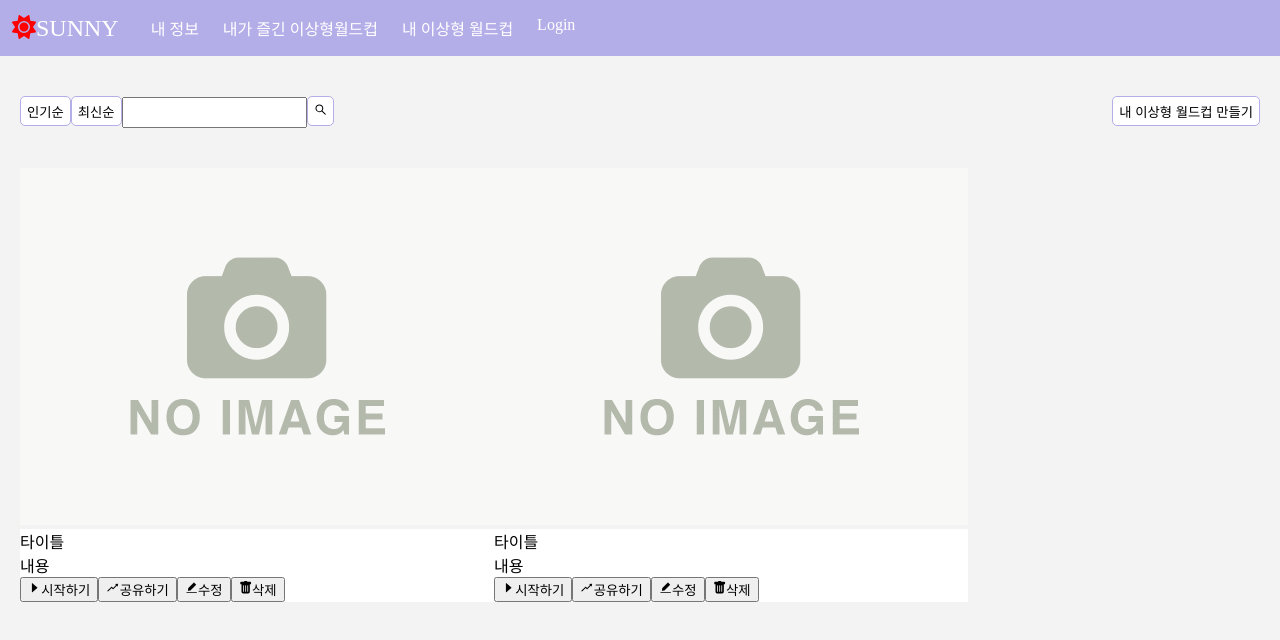
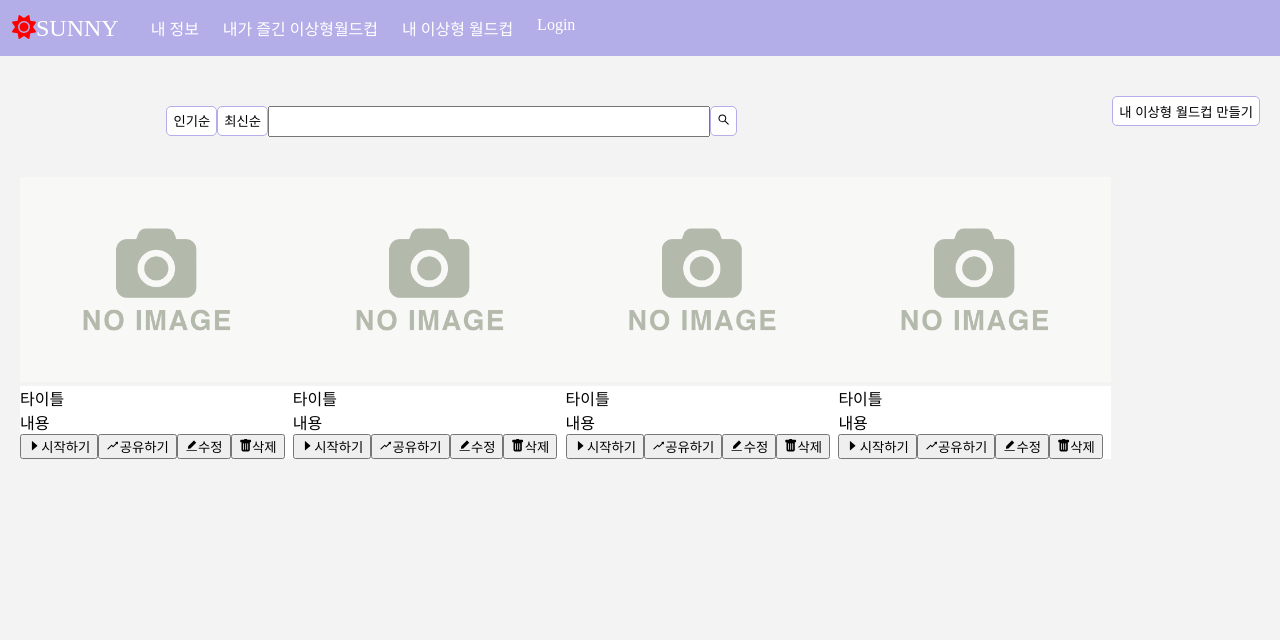
Before and after one commit to Taesun0727/idealWorldCup, a Next.js app: page /myworldcup in a window 1280 px wide. Shown: the top 640 px of the page. Built offline with nearby package versions, Linux system fonts and the light colour scheme.

Commit message:
기능추가: 내가 만든 월드컵 화면 변경

```diff
--- a/pages/myworldcup.js
+++ b/pages/myworldcup.js
@@ -3,6 +3,7 @@ import noimg from "../assets/img/noimage.jpg"
 import styled from "styled-components"
 import { AiOutlineSearch, AiFillCaretRight, AiFillEdit, AiOutlineRise } from 'react-icons/ai'
 import { BsFillTrashFill } from 'react-icons/bs'
+import Link from "next/link"
 
 const Title = styled.label`
   display: block;
@@ -33,22 +34,37 @@ const WorldcupCreateButton = styled(Button)`
 
 const StyleInput = styled.input`
   height: 25px;
+  width: 70%;
+`;
+
+const StyleLink = styled(Link)`
+  text-decoration: none;
+
+  &:focus, &:hover, &:visited, &:link, &:active {
+    text-decoration: none;
+}
 `;
 
 const myworldcup = () => {
   return (
     <AppLayout>
       <MyworldcupHeader>
-        <Button>인기순</Button>
-        <Button>최신순</Button>
-        <StyleInput/>
-        <Button><AiOutlineSearch/></Button>
-        <WorldcupCreateButton>내 이상형 월드컵 만들기</WorldcupCreateButton>
+        <div style={{display: "inline-block", width: "20%", textAlign: "end"}}>
+          <Button>인기순</Button>
+          <Button>최신순</Button>
+        </div>
+        <div style={{display: "inline-block", width: "50%"}}>
+          <StyleInput/>
+          <Button><AiOutlineSearch/></Button>
+        </div>
+        <div style={{display: "inline-block", width: "30%"}}>
+          <StyleLink href='/'><WorldcupCreateButton>내 이상형 월드컵 만들기</WorldcupCreateButton></StyleLink>
+        </div>
       </MyworldcupHeader>
       <MyworldcupBody>
-        <div style={{display: "inline-block"}}>
+        <div style={{display: "inline-block", width: "22%"}}>
           <div>
-            <img src={noimg.src}></img>
+            <img src={noimg.src} style={{width: "100%"}}></img>
           </div>
           <div style={{background: "white"}}>
             <Title>타이틀</Title>
@@ -61,9 +77,39 @@ const myworldcup = () => {
             </div>
           </div>
         </div>
-        <div style={{display: "inline-block"}}>
+        <div style={{display: "inline-block", width: "22%"}}>
           <div>
-            <img src={noimg.src}></img>
+            <img src={noimg.src} style={{width: "100%"}}></img>
+          </div>
+          <div style={{background: "white"}}>
+            <Title>타이틀</Title>
+            <label>내용</label>
+            <div>
+              <button><AiFillCaretRight/>시작하기</button>
+              <button><AiOutlineRise/>공유하기</button>
+              <button><AiFillEdit/>수정</button>
+              <button><BsFillTrashFill/>삭제</button>
+            </div>
+          </div>
+        </div>
+        <div style={{display: "inline-block", width: "22%"}}>
+          <div>
+            <img src={noimg.src} style={{width: "100%"}}></img>
+          </div>
+          <div style={{background: "white"}}>
+            <Title>타이틀</Title>
+            <label>내용</label>
+            <div>
+              <button><AiFillCaretRight/>시작하기</button>
+              <button><AiOutlineRise/>공유하기</button>
+              <button><AiFillEdit/>수정</button>
+              <button><BsFillTrashFill/>삭제</button>
+            </div>
+          </div>
+        </div>
+        <div style={{display: "inline-block", width: "22%"}}>
+          <div>
+            <img src={noimg.src} style={{width: "100%"}}></img>
           </div>
           <div style={{background: "white"}}>
             <Title>타이틀</Title>
```
